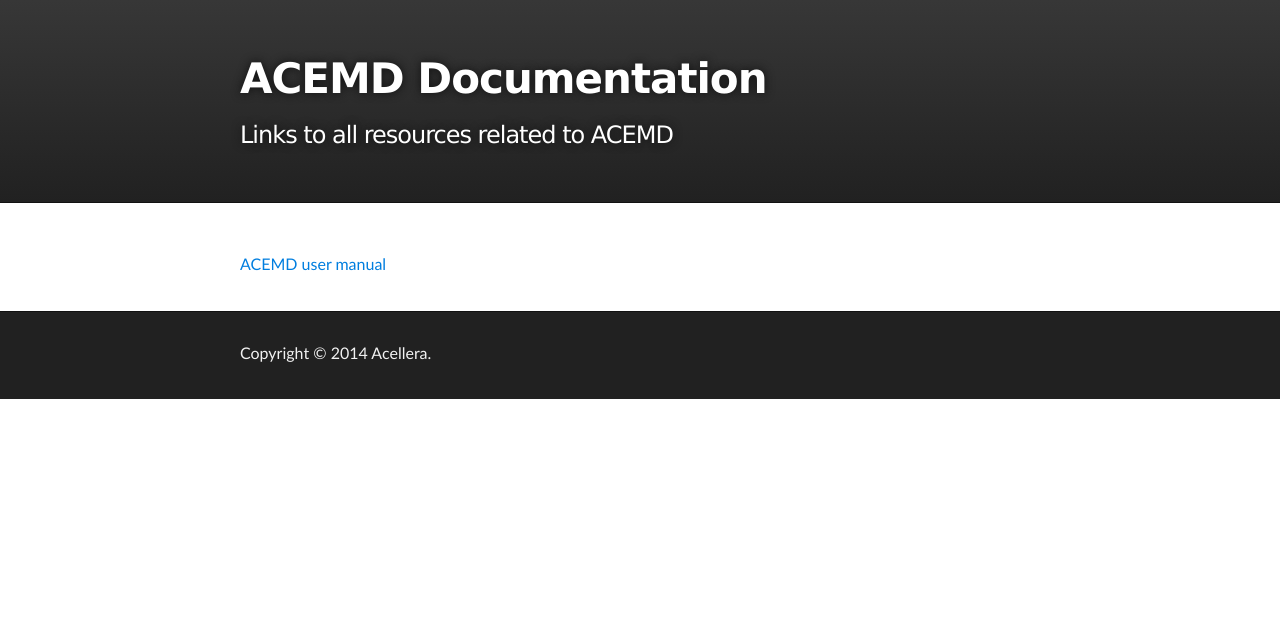
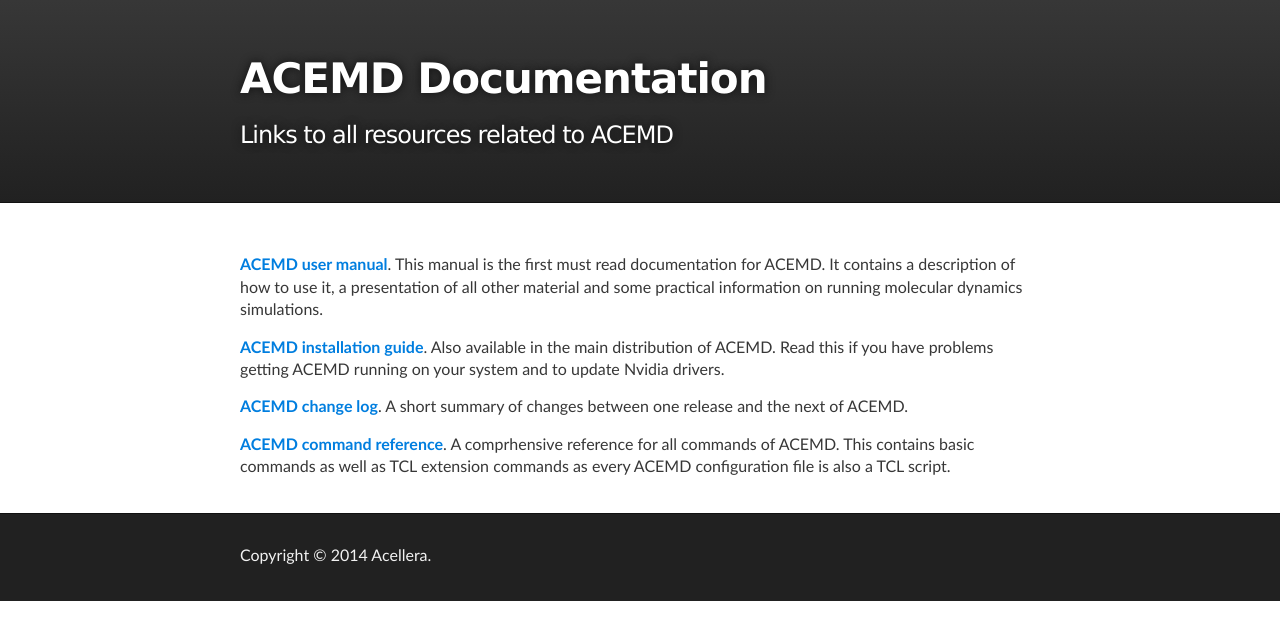
Before and after one commit to Acellera/docs.acellera.com, a Jekyll site: the page built from acemd/index.md, in a window 1280 px wide. Shown: the top 640 px of the page. Built offline with Jekyll 4.4.1, drawn with Linux system fonts in a browser that asks for light colours.

Commit message:
Update index.md

```diff
--- a/acemd/index.md
+++ b/acemd/index.md
@@ -6,4 +6,10 @@
 ---
 
 
-[ACEMD user manual](./usermanual)
+[__ACEMD user manual__](./usermanual). This manual is the first must read documentation for ACEMD. It contains a description of how to use it, a presentation of all other material and some practical information on running molecular dynamics simulations.
+
+[__ACEMD installation guide__](./install). Also available in the main distribution of ACEMD. Read this if you have problems getting ACEMD running on your system and to update Nvidia drivers.
+
+[__ACEMD change log__](./changelog). A short summary of changes between one release and the next of ACEMD.
+
+[__ACEMD command reference__](./commands). A comprhensive reference for all commands of ACEMD. This contains basic commands as well as TCL extension commands as every ACEMD configuration file is also a TCL script.
```
